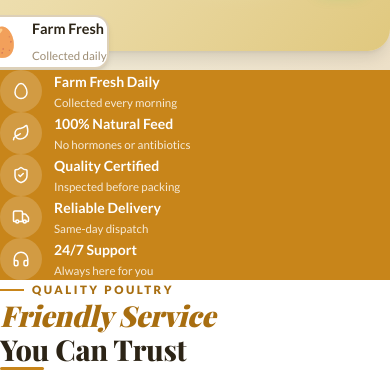
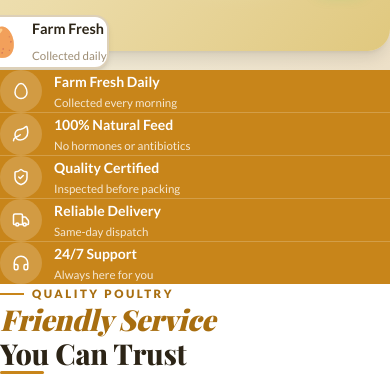
Before and after one commit to brooeggs/brooeggs-site, a Next.js app: page / in a window 390 px wide. Shown: the part 774-1150 px from the top of the page. Built offline with nearby package versions, Linux system fonts and the light colour scheme.

Commit message:
refactor: use constants in FeaturesStrip and StatsBar
- FeaturesStrip now reads from FEATURES_STRIP constant via ICON_MAP
- StatsBar now reads from STATS constant via ICON_MAP
- Eliminates duplicated data arrays in both components
- FeaturesStrip border direction fixed for mobile stacked layout

```diff
--- a/src/components/home/FeaturesStrip.tsx
+++ b/src/components/home/FeaturesStrip.tsx
@@ -1,28 +1,37 @@
 import { Egg, Leaf, ShieldCheck, Truck, Headphones } from "lucide-react";
+import { FEATURES_STRIP } from "@/lib/constants";
 
-const features = [
-  { Icon: Egg, title: "Farm Fresh Daily", desc: "Collected every morning" },
-  { Icon: Leaf, title: "100% Natural Feed", desc: "No hormones or antibiotics" },
-  { Icon: ShieldCheck, title: "Quality Certified", desc: "Inspected before packing" },
-  { Icon: Truck, title: "Reliable Delivery", desc: "Same-day dispatch" },
-  { Icon: Headphones, title: "24/7 Support", desc: "Always here for you" },
-];
+const ICON_MAP = {
+  egg: Egg,
+  leaf: Leaf,
+  shield: ShieldCheck,
+  truck: Truck,
+  headphones: Headphones,
+} as const;
+
+type IconKey = keyof typeof ICON_MAP;
 
 export default function FeaturesStrip() {
   return (
     <div className="features-strip-bg overflow-hidden">
       <div className="flex flex-col sm:flex-row items-stretch max-w-[1180px] mx-auto">
-        {features.map((f, i) => (
-          <div key={i} className="flex-1 flex items-center gap-3 px-6 py-5 text-white border-r-0 sm:border-r border-white/20 last:border-r-0 hover:bg-white/10 transition-all duration-300">
-            <div className="w-[42px] h-[42px] shrink-0 bg-white/18 rounded-full flex items-center justify-center text-[1.1rem]">
-              <f.Icon size={18} />
+        {FEATURES_STRIP.map((f, i) => {
+          const Icon = ICON_MAP[f.icon as IconKey];
+          return (
+            <div
+              key={i}
+              className="flex-1 flex items-center gap-3 px-6 py-5 text-white border-b sm:border-b-0 sm:border-r border-white/20 last:border-b-0 last:sm:border-r-0 hover:bg-white/10 transition-all duration-300"
+            >
+              <div className="w-[42px] h-[42px] shrink-0 bg-white/18 rounded-full flex items-center justify-center">
+                <Icon size={18} />
+              </div>
+              <div>
+                <strong className="block text-[0.875rem] font-bold">{f.title}</strong>
+                <span className="block text-[0.72rem] opacity-80 mt-0.5">{f.desc}</span>
+              </div>
             </div>
-            <div>
-              <strong className="block text-[0.875rem] font-bold">{f.title}</strong>
-              <span className="block text-[0.72rem] opacity-82 mt-0.5">{f.desc}</span>
-            </div>
-          </div>
-        ))}
+          );
+        })}
       </div>
     </div>
   );
--- a/src/components/home/StatsBar.tsx
+++ b/src/components/home/StatsBar.tsx
@@ -1,27 +1,40 @@
 import { Users, Egg, Store, Star } from "lucide-react";
+import { STATS } from "@/lib/constants";
 
-const stats = [
-  { Icon: Users, value: "5,000", suffix: "+", label: "Happy Customers" },
-  { Icon: Egg, value: "100,000", suffix: "+", label: "Eggs Delivered" },
-  { Icon: Store, value: "200", suffix: "+", label: "Partner Stores" },
-  { Icon: Star, value: "98", suffix: "%", label: "Satisfaction Rate" },
-];
+const ICON_MAP = {
+  users: Users,
+  egg: Egg,
+  store: Store,
+  star: Star,
+} as const;
+
+type IconKey = keyof typeof ICON_MAP;
 
 export default function StatsBar() {
   return (
     <section className="stats-bar py-[52px]">
       <div className="max-w-[1180px] mx-auto px-7">
-        <div className="grid grid-cols-2 lg:grid-cols-4">
-          {stats.map((s, i) => (
-            <div key={i} className="text-center py-10 px-5 border-r border-white/8 last:border-r-0 hover:bg-[rgba(200,133,26,.08)] transition-all duration-300">
-              <s.Icon size={26} className="text-gold-bright mb-3 mx-auto" />
-              <div>
-                <span className="font-heading text-[2.6rem] font-[800] text-white leading-none">{s.value}</span>
-                <span className="text-[1.6rem] font-bold text-gold-bright">{s.suffix}</span>
+        <div className="grid grid-cols-2 md:grid-cols-4">
+          {STATS.map((s, i) => {
+            const Icon = ICON_MAP[s.icon as IconKey];
+            return (
+              <div
+                key={i}
+                className="text-center py-10 px-5 border-r border-white/8 last:border-r-0 even:border-r-0 md:even:border-r hover:bg-[rgba(200,133,26,.08)] transition-all duration-300 [&:nth-child(2)]:border-r-0 md:[&:nth-child(2)]:border-r"
+              >
+                <Icon size={26} className="text-gold-bright mb-3 mx-auto" />
+                <div>
+                  <span className="font-heading text-[2.6rem] font-[800] text-white leading-none">
+                    {s.value.toLocaleString()}
+                  </span>
+                  <span className="text-[1.6rem] font-bold text-gold-bright">{s.suffix}</span>
+                </div>
+                <span className="block text-[0.75rem] text-white/55 mt-2 tracking-[0.5px] uppercase">
+                  {s.label}
+                </span>
               </div>
-              <span className="block text-[0.75rem] text-white/55 mt-2 tracking-[0.5px] uppercase">{s.label}</span>
-            </div>
-          ))}
+            );
+          })}
         </div>
       </div>
     </section>
```
